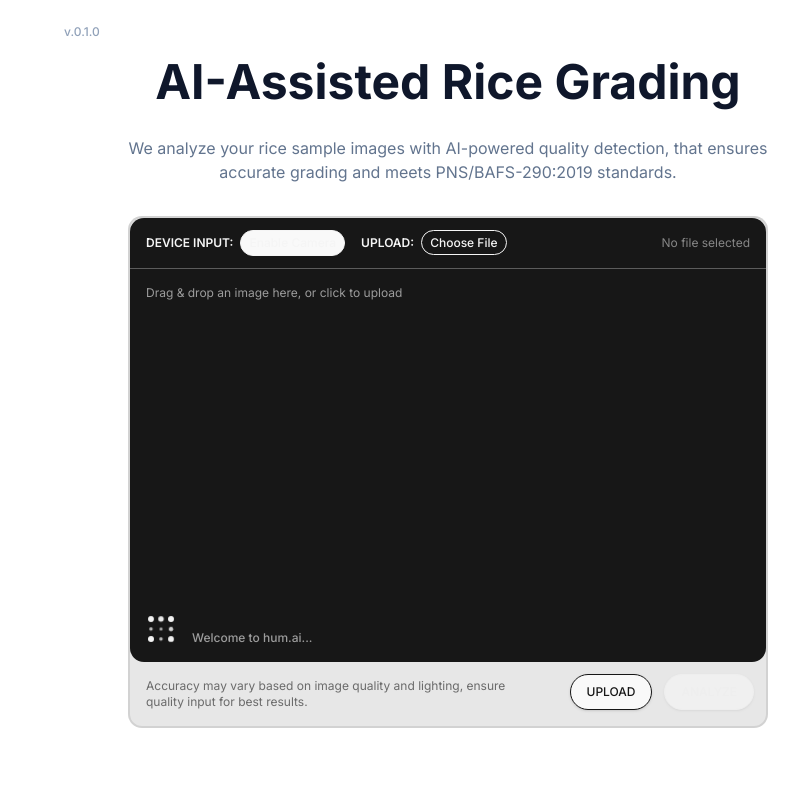
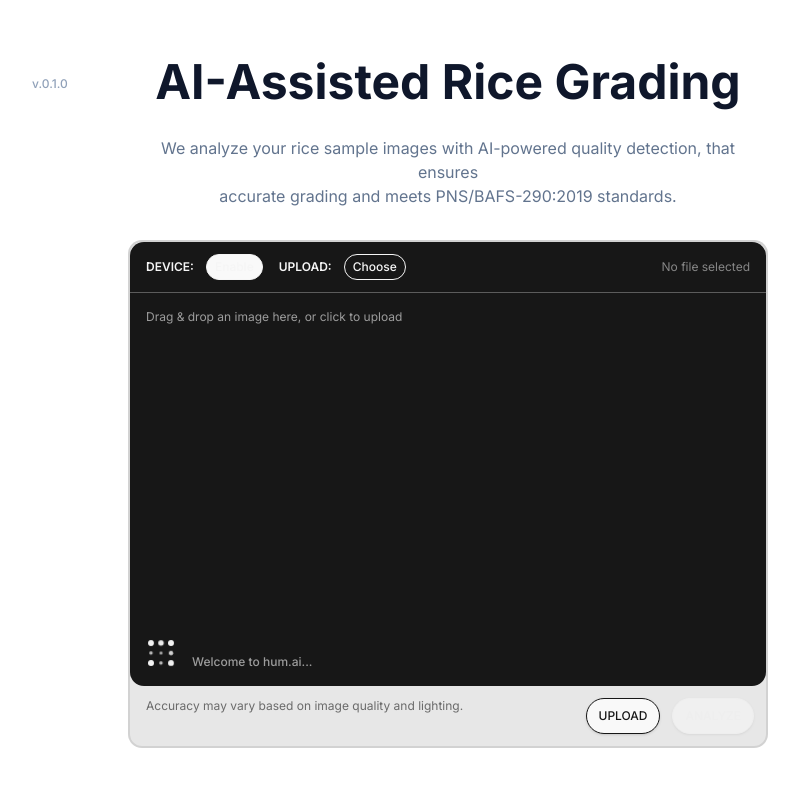
Before and after one commit to One-Team-One-Goal/hum.ai-ui, a React (Vite) app: page / in a window 1280 px wide. Shown: the top 786 px of the page, without its empty margins (192-991 px from the left). Built offline with nearby package versions, Linux system fonts and the light colour scheme.

Commit message:
feat: added mobile responsive

```diff
--- a/src/app.css
+++ b/src/app.css
@@ -1,6 +1,13 @@
 #app {
   width: 100%;
   height: 100%;
+  overflow-x: hidden;
+}
+
+html,
+body {
+  overflow-x: hidden;
+  max-width: 100vw;
 }
 
 .logo {
--- a/src/app.tsx
+++ b/src/app.tsx
@@ -18,8 +18,8 @@ export function App() {
   };
 
   return (
-    <div className="text-slate-900 w-full h-full">
-      <div className="w-1/2 mx-auto">
+    <div className="text-slate-900 h-full w-full overflow-x-hidden">
+      <div className="w-full max-w-full md:w-1/2 mx-auto px-3 md:px-0 box-border">
         <div className="flex flex-col justify-between my-8">
           <div className="space-y-8">
             <Header />
--- a/src/components/Header.tsx
+++ b/src/components/Header.tsx
@@ -2,17 +2,17 @@ import React from "react";
 
 const Header: React.FC = () => {
   return (
-    <header className="text-center">
-      <p className="text-xs text-slate-400 font-medium mb-8 absolute top-6 left-64">
+    <header className="text-center relative">
+      <p className="text-xs text-slate-400 font-medium mb-4 md:mb-8 md:absolute md:top-6 md:left-[-4rem] lg:left-[-6rem]">
         v.0.1.0
       </p>
-      <h1 className="text-5xl md:text-5xl font-bold leading-tight mt-5">
+      <h1 className="text-3xl md:text-5xl font-bold leading-tight mt-5">
         AI-Assisted Rice Grading
       </h1>
-      <p className="text-slate-500 mt-6 max-w-2xl mx-auto text-base">
+      <p className="text-slate-500 mt-4 md:mt-6 max-w-2xl mx-auto text-sm md:text-base px-2">
         We analyze your rice sample images with AI-powered quality detection,
         that ensures
-        <br />
+        <br className="hidden md:block" />
         accurate grading and meets PNS/BAFS-290:2019 standards.
       </p>
     </header>
--- a/src/components/UploadForm.tsx
+++ b/src/components/UploadForm.tsx
@@ -257,20 +257,22 @@ const UploadForm: React.FC<Props> = ({
             onInput={handleFile}
           />
           <div className="flex flex-col bg-secondary-foreground rounded-xl min-h-111 h-full">
-            <div className="border-b border-primary-foreground/30 w-full text-secondary p-3 px-4 font-semibold text-xs flex items-center gap-2 justify-between">
-              <div className="flex gap-4 items-center">
-                <div>
-                  <span className="pr-1">DEVICE INPUT: </span>
+            <div className="border-b border-primary-foreground/30 w-full text-secondary p-2 sm:p-3 px-3 sm:px-4 font-semibold text-[10px] sm:text-xs flex flex-col md:flex-row items-start md:items-center gap-1.5 sm:gap-2 justify-between">
+              <div className="flex flex-wrap gap-1.5 sm:gap-2 md:gap-4 items-start md:items-center w-full md:w-auto">
+                <div className="flex items-center gap-1 sm:gap-2">
+                  <span className="pr-0.5 sm:pr-1 whitespace-nowrap text-[9px] sm:text-xs">
+                    DEVICE:{" "}
+                  </span>
                   {cameraEnabled ? (
                     <select
                       value={selectedDevice}
                       onChange={(e) =>
                         setSelectedDevice((e.target as HTMLSelectElement).value)
                       }
-                      className="bg-primary text-secondary px-2 py-1 rounded-xl text-xs font-medium border border-secondary cursor-pointer max-w-26"
+                      className="bg-primary text-secondary px-1.5 sm:px-2 py-0.5 sm:py-1 rounded-xl text-[10px] sm:text-xs font-medium border border-secondary cursor-pointer max-w-[100px] sm:max-w-[150px]"
                     >
                       {devices.length === 0 ? (
-                        <option value="">No cameras found</option>
+                        <option value="">No cameras</option>
                       ) : (
                         devices.map((device) => (
                           <option key={device.deviceId} value={device.deviceId}>
@@ -283,23 +285,25 @@ const UploadForm: React.FC<Props> = ({
                     <button
                       type="button"
                       onClick={enableCamera}
-                      className="bg-primary text-secondary px-2 py-1 rounded-xl text-xs font-medium border border-secondary cursor-pointer hover:bg-primary/80"
+                      className="bg-primary text-secondary px-1.5 sm:px-2 py-0.5 sm:py-1 rounded-xl text-[10px] sm:text-xs font-medium border border-secondary cursor-pointer hover:bg-primary/80 whitespace-nowrap"
                     >
-                      Enable Camera
+                      Enable
                     </button>
                   )}
                 </div>
-                <div>
-                  <span className="pr-1">UPLOAD: </span>
+                <div className="flex items-center gap-1 sm:gap-2">
+                  <span className="pr-0.5 sm:pr-1 whitespace-nowrap text-[9px] sm:text-xs">
+                    UPLOAD:{" "}
+                  </span>
                   <label
                     htmlFor="file-upload"
-                    className="bg-primary text-secondary px-2 py-1 rounded-xl text-xs font-medium border border-secondary cursor-pointer hover:bg-primary/80"
+                    className="bg-primary text-secondary px-1.5 sm:px-2 py-0.5 sm:py-1 rounded-xl text-[10px] sm:text-xs font-medium border border-secondary cursor-pointer hover:bg-primary/80 whitespace-nowrap"
                   >
-                    Choose File
+                    Choose
                   </label>
                 </div>
               </div>
-              <div className="text-secondary/50 font-normal text-center">
+              <div className="text-secondary/50 font-normal w-full md:w-auto truncate text-[9px] sm:text-xs">
                 {fileName ?? "Image loaded"}
               </div>
             </div>
@@ -312,15 +316,14 @@ const UploadForm: React.FC<Props> = ({
               />
             </div>
           </div>
-          <div className="flex justify-between">
-            <div className="p-4 text-xs text-primary/60 items-center">
-              Accuracy may vary based on image quality and lighting, ensure
-              quality input for best results.
+          <div className="flex flex-col sm:flex-row sm:justify-between gap-2 p-3">
+            <div className="text-[10px] sm:text-xs text-primary/60 px-1">
+              Accuracy may vary based on image quality and lighting.
             </div>
-            <div className="flex gap-3 p-3 justify-end">
+            <div className="flex gap-2 sm:gap-3 w-full sm:w-auto">
               <Button
                 variant="default"
-                className="flex-1 bg-secondary border border-primary text-primary rounded-full text-xs"
+                className="flex-1 sm:flex-none bg-secondary border border-primary text-primary rounded-full text-[10px] sm:text-xs px-3 py-1.5"
                 onClick={() => {
                   setFileName(null);
                   setSelectedFile(null);
@@ -333,7 +336,7 @@ const UploadForm: React.FC<Props> = ({
               </Button>
               <Button
                 variant="default"
-                className="flex-1 bg-primary border border-secondary text-secondary rounded-full text-xs"
+                className="flex-1 sm:flex-none bg-primary border border-secondary text-secondary rounded-full text-[10px] sm:text-xs px-3 py-1.5"
                 onClick={handleAnalyze}
                 disabled={!canAnalyze}
               >
@@ -372,10 +375,12 @@ const UploadForm: React.FC<Props> = ({
                 onInput={handleFile}
               />
               <div className="flex flex-col bg-secondary-foreground rounded-xl min-h-111 h-full">
-                <div className="border-b border-primary-foreground/30 w-full text-secondary p-3 px-4 font-semibold text-xs flex items-center gap-2 justify-between">
-                  <div className="flex gap-4 items-center">
-                    <div>
-                      <span className="pr-1">DEVICE INPUT: </span>
+                <div className="border-b border-primary-foreground/30 w-full text-secondary p-2 sm:p-3 px-3 sm:px-4 font-semibold text-[10px] sm:text-xs flex flex-col md:flex-row items-start md:items-center gap-1.5 sm:gap-2 justify-between">
+                  <div className="flex flex-wrap gap-1.5 sm:gap-2 md:gap-4 items-start md:items-center w-full md:w-auto">
+                    <div className="flex items-center gap-1 sm:gap-2">
+                      <span className="pr-0.5 sm:pr-1 whitespace-nowrap text-[9px] sm:text-xs">
+                        DEVICE:{" "}
+                      </span>
                       {cameraEnabled ? (
                         <select
                           value={selectedDevice}
@@ -384,10 +389,10 @@ const UploadForm: React.FC<Props> = ({
                               (e.target as HTMLSelectElement).value
                             )
                           }
-                          className="bg-primary text-secondary px-2 py-1 rounded-xl text-xs font-medium border border-secondary cursor-pointer max-w-26"
+                          className="bg-primary text-secondary px-1.5 sm:px-2 py-0.5 sm:py-1 rounded-xl text-[10px] sm:text-xs font-medium border border-secondary cursor-pointer max-w-[100px] sm:max-w-[150px]"
                         >
                           {devices.length === 0 ? (
-                            <option value="">No cameras found</option>
+                            <option value="">No cameras</option>
                           ) : (
                             devices.map((device) => (
                               <option
@@ -403,23 +408,25 @@ const UploadForm: React.FC<Props> = ({
                         <button
                           type="button"
                           onClick={enableCamera}
-                          className="bg-primary text-secondary px-2 py-1 rounded-xl text-xs font-medium border border-secondary cursor-pointer hover:bg-primary/80"
+                          className="bg-primary text-secondary px-1.5 sm:px-2 py-0.5 sm:py-1 rounded-xl text-[10px] sm:text-xs font-medium border border-secondary cursor-pointer hover:bg-primary/80 whitespace-nowrap"
                         >
-                          Enable Camera
+                          Enable
                         </button>
                       )}
                     </div>
-                    <div>
-                      <span className="pr-1">UPLOAD: </span>
+                    <div className="flex items-center gap-1 sm:gap-2">
+                      <span className="pr-0.5 sm:pr-1 whitespace-nowrap text-[9px] sm:text-xs">
+                        UPLOAD:{" "}
+                      </span>
                       <label
                         htmlFor="file-upload"
-                        className="bg-primary text-secondary px-2 py-1 rounded-xl text-xs font-medium border border-secondary cursor-pointer hover:bg-primary/80"
+                        className="bg-primary text-secondary px-1.5 sm:px-2 py-0.5 sm:py-1 rounded-xl text-[10px] sm:text-xs font-medium border border-secondary cursor-pointer hover:bg-primary/80 whitespace-nowrap"
                       >
-                        Choose File
+                        Choose
                       </label>
                     </div>
                   </div>
-                  <div className="text-secondary/50 font-normal text-center">
+                  <div className="text-secondary/50 font-normal w-full md:w-auto truncate text-[9px] sm:text-xs">
                     {fileName ?? "No file selected"}
                   </div>
                 </div>
@@ -477,21 +484,20 @@ const UploadForm: React.FC<Props> = ({
               </div>
             </div>
           </div>
-          <div className="flex justify-between">
-            <div className="p-4 text-xs text-primary/60 items-center">
-              Accuracy may vary based on image quality and lighting, ensure
-              quality input for best results.
+          <div className="flex flex-col sm:flex-row sm:justify-between gap-2 p-3">
+            <div className="text-[10px] sm:text-xs text-primary/60 px-1">
+              Accuracy may vary based on image quality and lighting.
             </div>
-            <div className="flex gap-3 p-3 justify-end">
+            <div className="flex gap-2 sm:gap-3 w-full sm:w-auto">
               <Button
                 variant="default"
-                className="flex-1 bg-secondary border border-primary text-primary rounded-full text-xs"
+                className="flex-1 sm:flex-none bg-secondary border border-primary text-primary rounded-full text-[10px] sm:text-xs px-3 py-1.5"
               >
                 <label htmlFor="file-upload">UPLOAD</label>
               </Button>
               <Button
                 variant="default"
-                className="flex-1 bg-primary border border-secondary text-secondary rounded-full text-xs"
+                className="flex-1 sm:flex-none bg-primary border border-secondary text-secondary rounded-full text-[10px] sm:text-xs px-3 py-1.5"
                 onClick={handleAnalyze}
                 disabled={!canAnalyze}
               >
--- a/src/index.css
+++ b/src/index.css
@@ -5,6 +5,19 @@
 @plugin "tailwindcss-animate";
 
 @custom-variant dark (&:is(.dark *));
+
+*,
+*::before,
+*::after {
+  box-sizing: border-box;
+}
+
+html,
+body {
+  overflow-x: hidden;
+  max-width: 100vw;
+  width: 100%;
+}
 
 :root {
   font-family: "Inter", system-ui, Avenir, Helvetica, Arial, sans-serif;
```
Also changed, not shown: src/components/ResultCard.tsx (+32 -26 lines).
